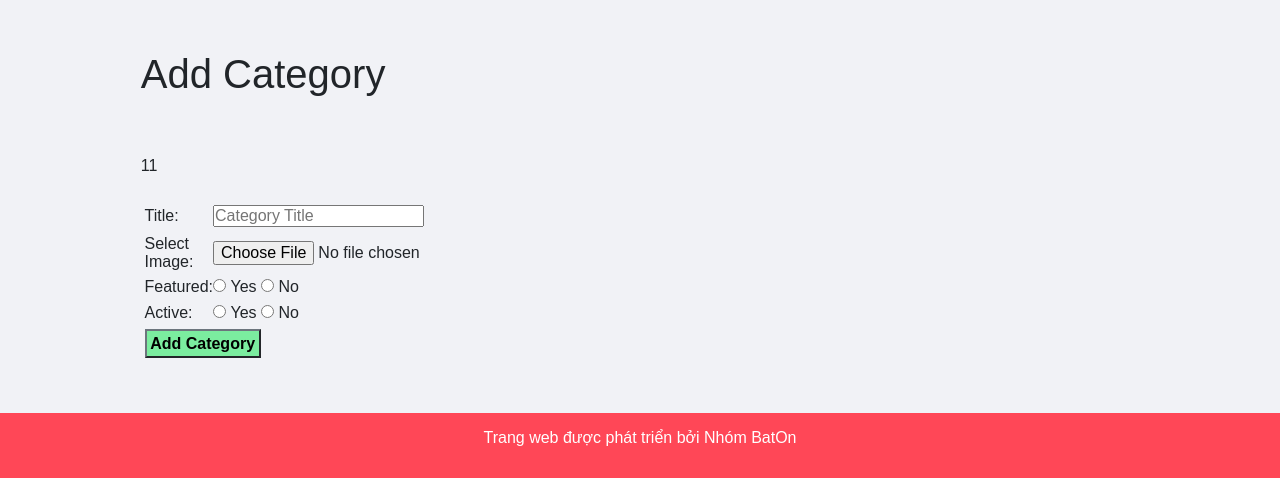
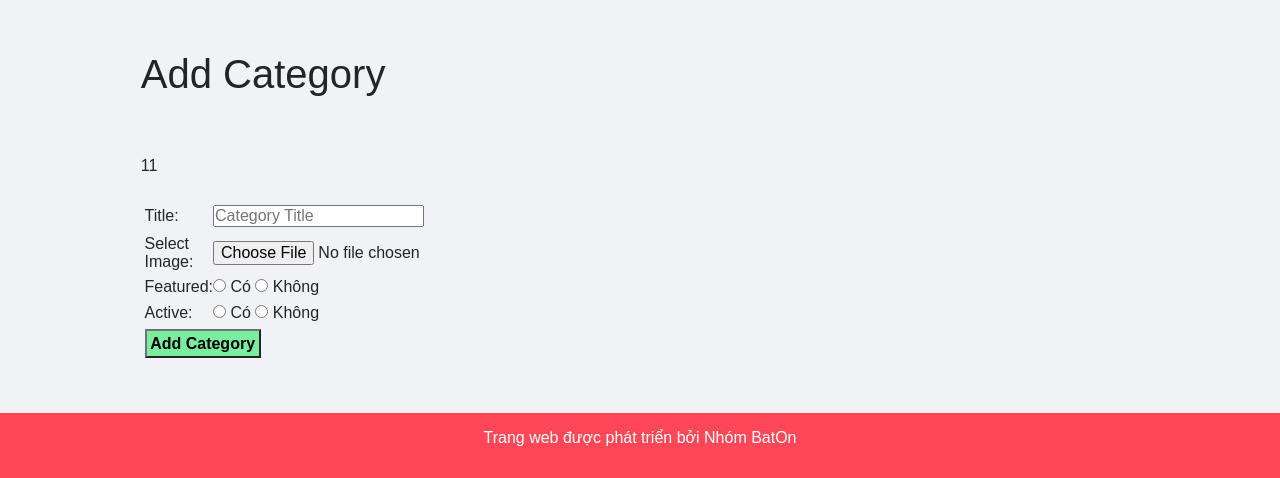
Before and after one commit to tquann286/food-ecommerce, a PHP site: page /admin/add-category.php in a window 1280 px wide. Shown: the part 68-546 px from the top of the page. Run offline with PHP 8.4, Linux system fonts and the light colour scheme; a user stored in the database is signed in.

Commit message:
Update radio button labels in add-category.php for "featured" and "active" options to display in Vietnamese

```diff
--- a/admin/add-category.php
+++ b/admin/add-category.php
@@ -43,20 +43,20 @@
         <tr>
           <td>Featured: </td>
           <td>
-            <input id="featured-yes" type="radio" name="featured" value="Yes">
-            <label for="featured-yes">Yes</label>
-            <input id="featured-No" type="radio" name="featured" value="No">
-            <label for="featured-No">No</label>
+            <input id="featured-yes" type="radio" name="featured" value="Có">
+            <label for="featured-yes">Có</label>
+            <input id="featured-No" type="radio" name="featured" value="Không">
+            <label for="featured-No">Không</label>
           </td>
         </tr>
 
         <tr>
           <td>Active: </td>
           <td>
-            <input id="active-yes" type="radio" name="active" value="Yes">
-            <label for="active-yes">Yes</label>
-            <input id="active-No" type="radio" name="active" value="No">
-            <label for="active-No">No</label>
+            <input id="active-yes" type="radio" name="active" value="Có">
+            <label for="active-yes">Có</label>
+            <input id="active-No" type="radio" name="active" value="Không">
+            <label for="active-No">Không</label>
           </td>
         </tr>
 
@@ -96,12 +96,14 @@
       if (isset($_FILES['image']['name'])) {
         $image_name = $_FILES['image']['name'];
 
+        // Upload the Image only if image is selected
+        if ($image_name != "") {
           //Get the Extension of our image (jpg, png, gif, etc) e.g. "specialfood1.jpg"
           $image_name_parts = explode('.', $image_name);
           $ext = end($image_name_parts);
 
           // Rename the Image
-        $image_name = "Food_Category_" . rand(000, 999) . '.' . $ext; // e.g. Food_Category_834.jpg
+          $image_name = "Food_Category_" . rand(0000, 9999) . '.' . $ext; // e.g. Food_Category_834.jpg
 
           $source_path = $_FILES['image']['tmp_name'];
 
@@ -117,6 +119,8 @@
             header('location:' . SITEURL . 'admin/add-category.php');
             die();
           }
+        }
+
       } else {
         // Don't Upload Image and set the image_name value as blank
         $image_name = "";
--- a/admin/manage-category.php
+++ b/admin/manage-category.php
@@ -97,7 +97,7 @@
 
                                 <?php
                             } else {
-                                echo "<div class='text-center'>-</div>";
+                                echo "<img class='no-image' src='../images/image404.png' alt='Không có hình ảnh' />";
                             }
                             ?>
 
--- a/css/admin.css
+++ b/css/admin.css
@@ -123,3 +123,8 @@ table tr td {
   margin: 10% auto;
   padding: 2%;
 }
+
+.no-image {
+  width: 100px;
+  height: 100px;
+}
```
Also changed, not shown: images/category/Food_Category_3992.png (renamed from images/category/Food_Category_582.png), images/category/Food_Category_739.png (added), images/image404.png (added). Lines whose indentation alone changed are shown as unchanged.
